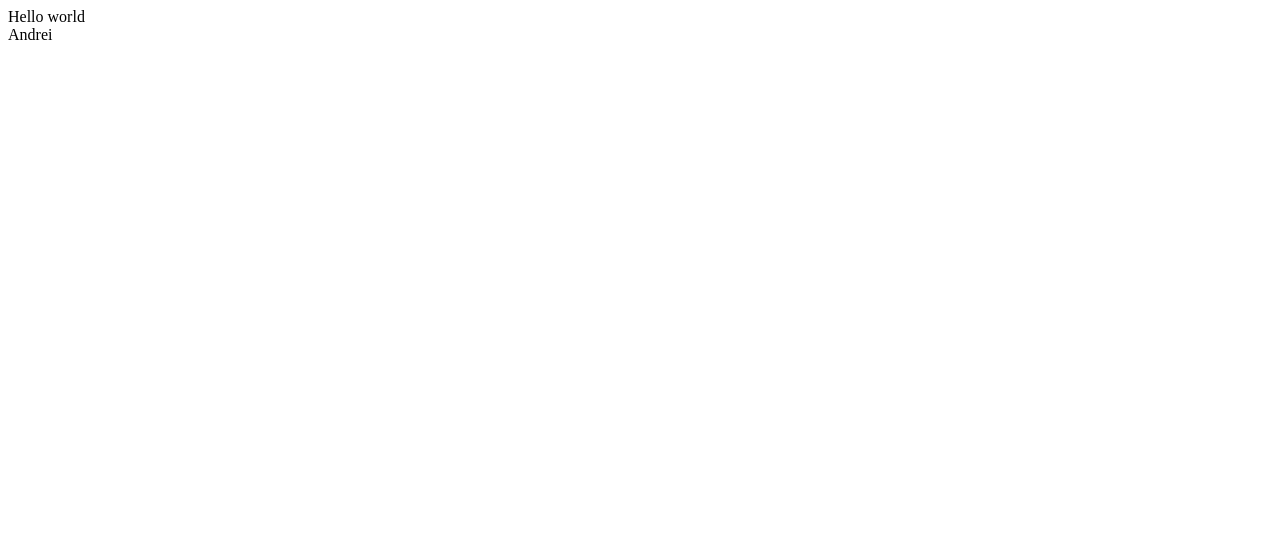
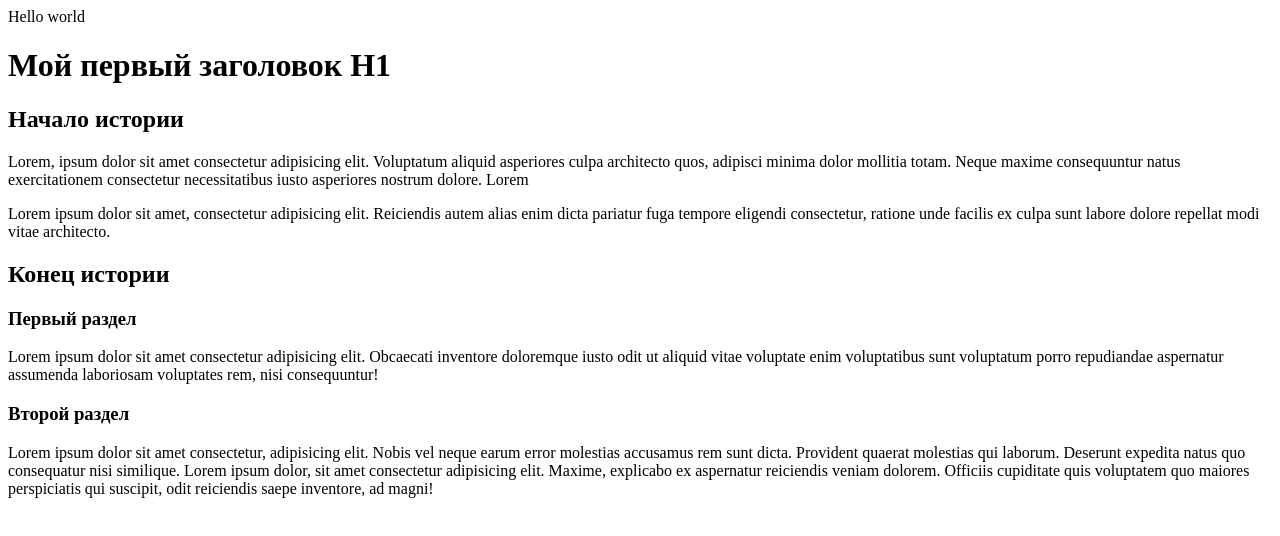
Before and after one commit to ashchipunov/html-css-yroki, a plain HTML site: page index.html in a window 1280 px wide. Drawn offline with Linux system fonts and the light colour scheme.

Commit message:
Урок3--узнал что такое заголовок и параграф

```diff
--- a/index.html
+++ b/index.html
@@ -9,7 +9,24 @@
 <body>
     Hello world
     <div>
-        Andrei
+        <h1>Мой первый заголовок Н1</h1>
+        <h2>Начало истории</h2>
+        <p>Lorem, ipsum dolor sit amet consectetur adipisicing elit.
+             Voluptatum aliquid asperiores culpa architecto quos, adipisci minima dolor mollitia totam.
+             Neque maxime consequuntur natus exercitationem consectetur necessitatibus iusto asperiores nostrum dolore.
+             Lorem
+        </p>
+        <p>Lorem ipsum dolor sit amet, consectetur adipisicing elit. Reiciendis autem alias enim dicta pariatur fuga tempore eligendi consectetur,
+             ratione unde facilis ex culpa sunt labore dolore repellat modi vitae architecto.</p>
+        <h2>Конец истории</h2>
+        <h3>Первый раздел</h3>
+        <p>Lorem ipsum dolor sit amet consectetur adipisicing elit.
+            Obcaecati inventore doloremque iusto odit ut aliquid vitae voluptate enim voluptatibus sunt
+            voluptatum porro repudiandae aspernatur assumenda laboriosam voluptates rem, nisi consequuntur!</p>
+        <h3>Второй раздел</h3>
+        <p>Lorem ipsum dolor sit amet consectetur, adipisicing elit. Nobis vel neque earum error molestias accusamus rem sunt dicta. Provident quaerat molestias qui laborum.
+            Deserunt expedita natus quo consequatur nisi similique. Lorem ipsum dolor, sit amet consectetur adipisicing elit. Maxime, explicabo ex aspernatur reiciendis veniam dolorem. Officiis cupiditate quis
+            voluptatem quo maiores perspiciatis qui suscipit, odit reiciendis saepe inventore, ad magni!</p>
     </div>
 </body>
 </html>
```
